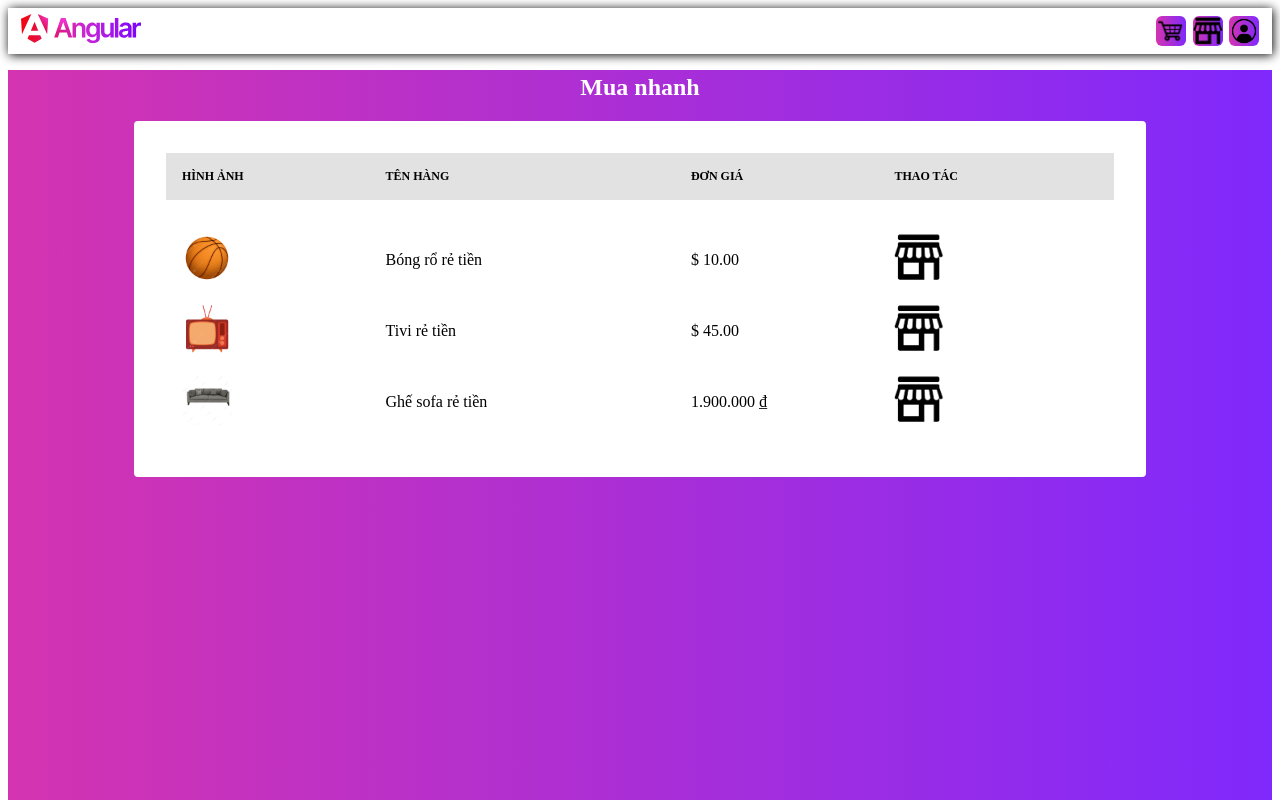
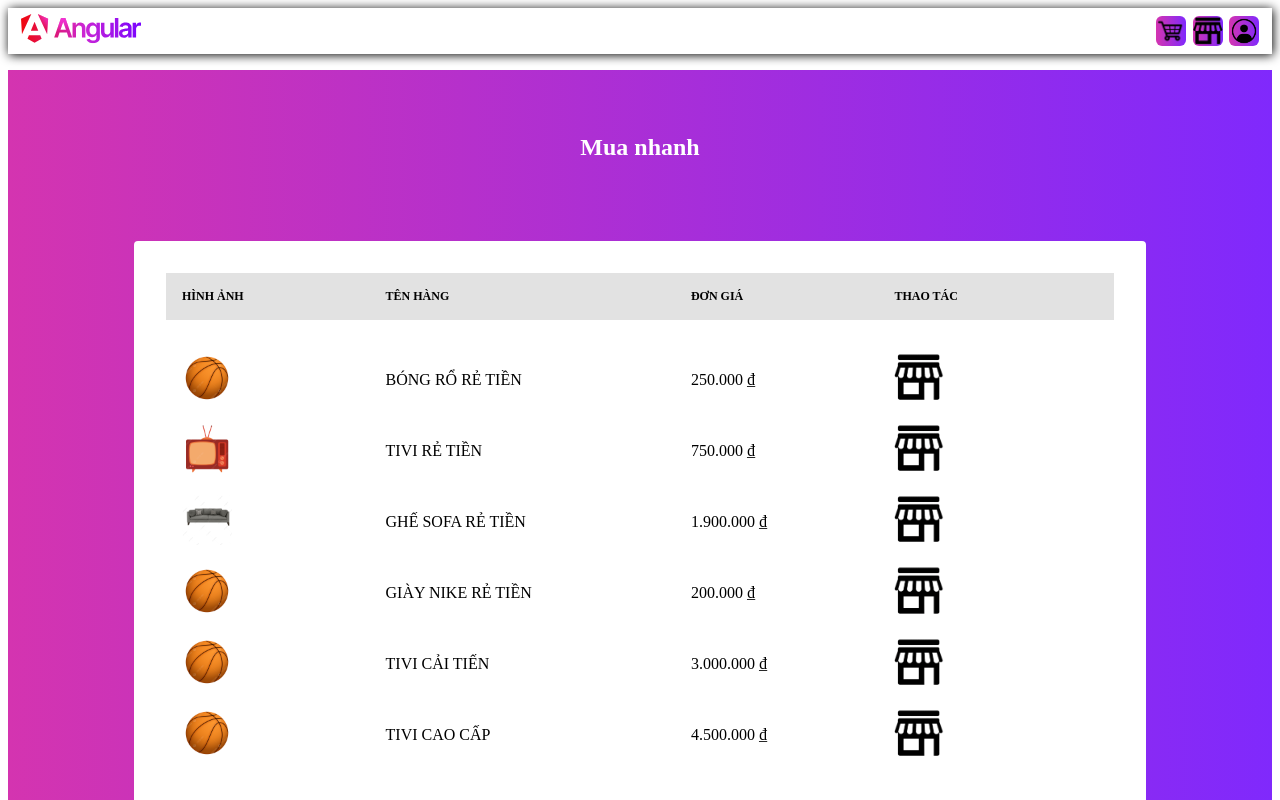
Before and after one commit to hungdx-t1/supermarket-web, an Angular app: page / in a window 1280 px wide. Shown: the top 800 px of the page. Built offline with nearby package versions, Linux system fonts and the light colour scheme.

Commit message:
thêm ngFor

```diff
--- /dev/null
+++ b/src/app/core/pipes/UpperCasePipe.pipe.ts
@@ -0,0 +1,11 @@
+import { Pipe, PipeTransform } from "@angular/core";
+
+@Pipe({
+    name: 'upperCasePipe',
+    standalone: true
+})
+export class UpperCasePipe implements PipeTransform {
+    transform(value: string) {
+        return value.toUpperCase();
+    }
+}
--- a/src/app/core/shopping/shopping.component.css
+++ b/src/app/core/shopping/shopping.component.css
@@ -35,7 +35,7 @@ h1 {
     text-align: center;
 
     /* Thêm khoảng cách xung quanh chữ (padding) */
-    padding: 4px;
+    padding: 4rem;
 
     /* Đặt kích thước chữ là 1.5rem (relative to the root font size) */
     font-size: 1.5rem;
@@ -93,7 +93,7 @@ h1 {
     padding: 1rem;
 }
 
-.shop-item-1, .shop-item-2, .shop-item-3 {
+.shop-items {
     /* Sử dụng flexbox để căn giữa các phần tử theo chiều dọc */
     display: flex;
     align-items: center;
--- a/src/app/core/shopping/shopping.component.html
+++ b/src/app/core/shopping/shopping.component.html
@@ -10,57 +10,17 @@
             <div class="col-4">Thao tác</div>
         </div>
         <div class="shop-content">
-            <div class="shop-item-1">
+            <div class="shop-items" *ngFor="let product of products">
                 <div class="col-1">
                     <img
-                        src="assets/images/pngtree-basketball-png-image_8974603.png"
+                        src="{{ product.img }}"
                         alt=""
                         width="50px"
                         height="auto"
                     >
                 </div>
-                <div class="col-2">Bóng rổ rẻ tiền</div>
-                <div class="col-3">$ 10.00</div>
-                <div class="col-4">
-                    <img
-                        src="assets/images/shopping-icon.png"
-                        alt=""
-                        width="50px"
-                        height="auto"
-                    >
-                </div>
-            </div>
-            <div class="shop-item-2">
-                <div class="col-1">
-                    <img
-                        src="assets/images/pngtree-old-television-red-png-image_8876940.png"
-                        alt=""
-                        width="50px"
-                        height="auto"
-                    >
-                </div>
-                <div class="col-2">Tivi rẻ tiền</div>
-                <div class="col-3">$ 45.00</div>
-                <div class="col-4">
-                    <img
-                        src="assets/images/shopping-icon.png"
-                        alt=""
-                        width="50px"
-                        height="auto"
-                    >
-                </div>
-            </div>
-            <div class="shop-item-3">
-                <div class="col-1">
-                    <img
-                        src="assets/images/sofa-chair.png"
-                        alt=""
-                        width="50px"
-                        height="auto"
-                    >
-                </div>
-                <div class="col-2">Ghế sofa rẻ tiền</div>
-                <div class="col-3">{{ 1900000 | currencyPipe }}</div>
+                <div class="col-2">{{ product.name | upperCasePipe }}</div>
+                <div class="col-3">{{ product.price | currencyPipe }}</div>
                 <div class="col-4">
                     <img
                         src="assets/images/shopping-icon.png"
--- a/src/app/core/shopping/shopping.component.ts
+++ b/src/app/core/shopping/shopping.component.ts
@@ -1,12 +1,24 @@
 import { Component } from '@angular/core';
 import { CurrencyPipe } from '../pipes/CurrencyPipe.pipe';
+import { UpperCasePipe } from '../pipes/UpperCasePipe.pipe';
+import { NgFor } from '@angular/common';
 
 @Component({
   selector: 'app-shopping',
-  imports: [CurrencyPipe],
+  imports: [CurrencyPipe, UpperCasePipe, NgFor],
   templateUrl: './shopping.component.html',
   styleUrl: './shopping.component.css'
 })
 export class ShoppingComponent {
 
+  // Khai báo mảng để dùng ngFor
+  products = [
+    {name: 'Bóng rổ rẻ tiền', price: 250000, img: 'assets/images/pngtree-basketball-png-image_8974603.png'},
+    {name: 'Tivi rẻ tiền', price: 750000, img: 'assets/images/pngtree-old-television-red-png-image_8876940.png'},
+    {name: 'Ghế sofa rẻ tiền', price: 1900000, img: 'assets/images/sofa-chair.png'},
+    {name: 'Giày NIKE rẻ tiền', price: 200000, img: 'assets/images/pngtree-basketball-png-image_8974603.png'},
+    {name: 'Tivi cải tiến', price: 3000000, img: 'assets/images/pngtree-basketball-png-image_8974603.png'},
+    {name: 'Tivi cao cấp', price: 4500000, img: 'assets/images/pngtree-basketball-png-image_8974603.png'},
+  ];
+
 }
```
